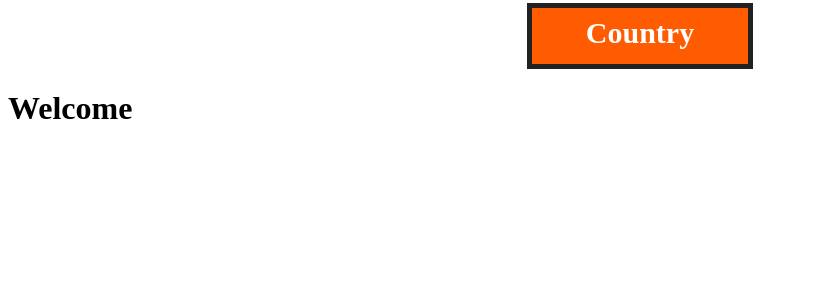
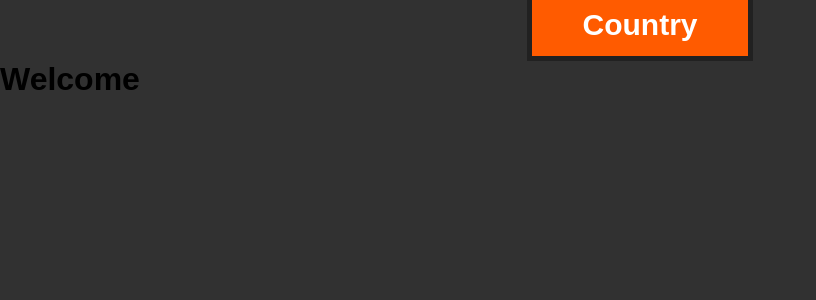
Before and after one commit to PamplemousseMR/Country, an Angular app: page / in a window 1280 px wide. Shown: the top 300 px of the page, without its empty margins (0-816 px from the left). Built offline with nearby package versions, Linux system fonts and the light colour scheme.

Commit message:
feat(style.css): add general style

```diff
--- a/src/styles.css
+++ b/src/styles.css
@@ -1 +1,10 @@
-/* You can add global styles to this file, and also import other style files */
+* {
+    margin: 0;
+    padding: 0;
+    border: 0;
+}
+
+body {
+    background-color: #313131;
+    font-family: AgencyRegular, Arial, serif;
+}
```
